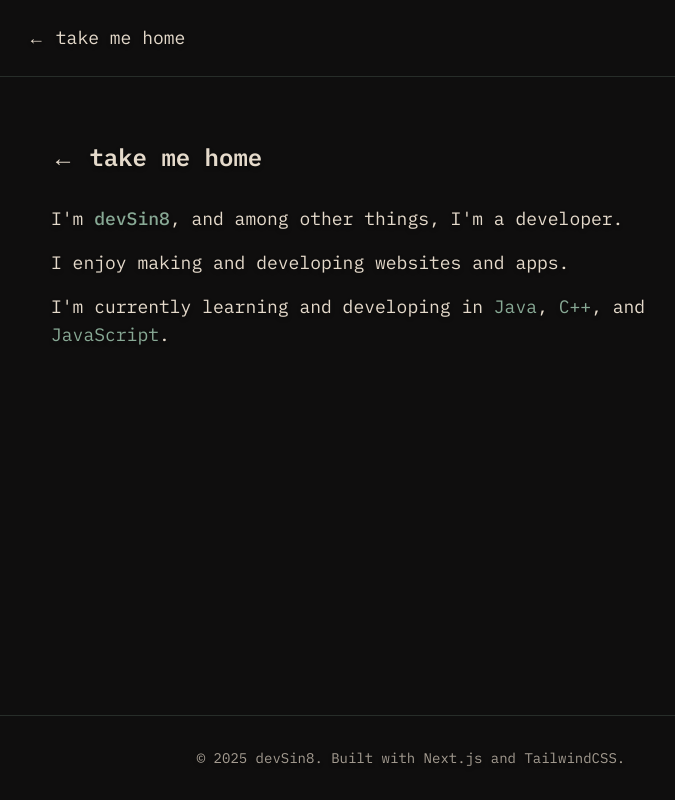
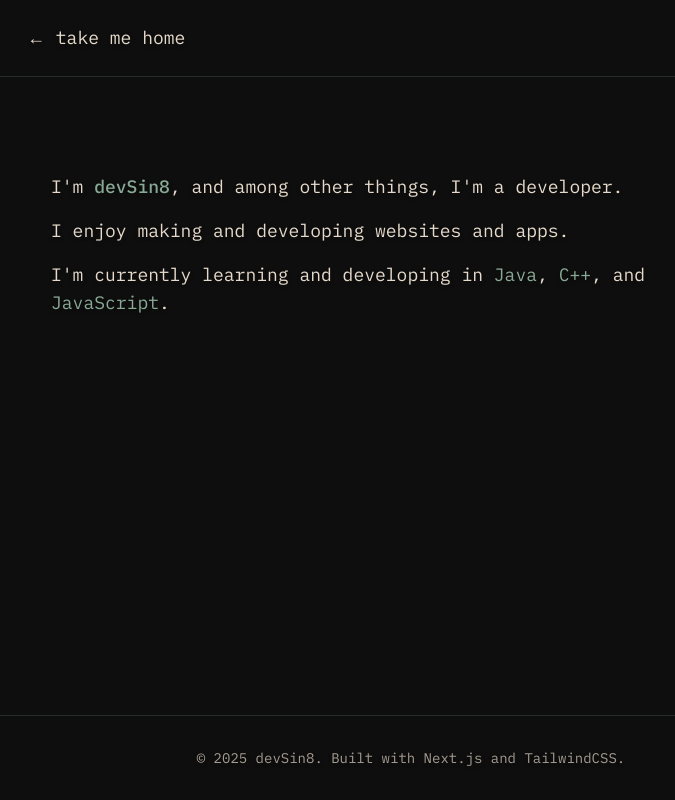
Before and after one commit to devSin8/PortfolioWebsite, a Next.js app: page / in a window 1280 px wide. Shown: the whole page, without its empty margins (229-904 px from the left). Built offline with nearby package versions, Linux system fonts and the light colour scheme.

Commit message:
Remove heading from HomeContent component
Removed the heading element that contained the text 'take me home'.

```diff
--- a/app/HomeContent.tsx
+++ b/app/HomeContent.tsx
@@ -15,9 +15,6 @@ export default function HomeContent() {
         animate={{ opacity: 1, y: 0 }}
         transition={{ duration: 0.6, delay: 0.1, ease: 'easeOut' }}
       >
-        <h1 className="text-xl sm:text-2xl font-semibold mb-6 text-shadow">
-          ← take me home
-        </h1>
       </motion.div>
 
       <motion.div
```
